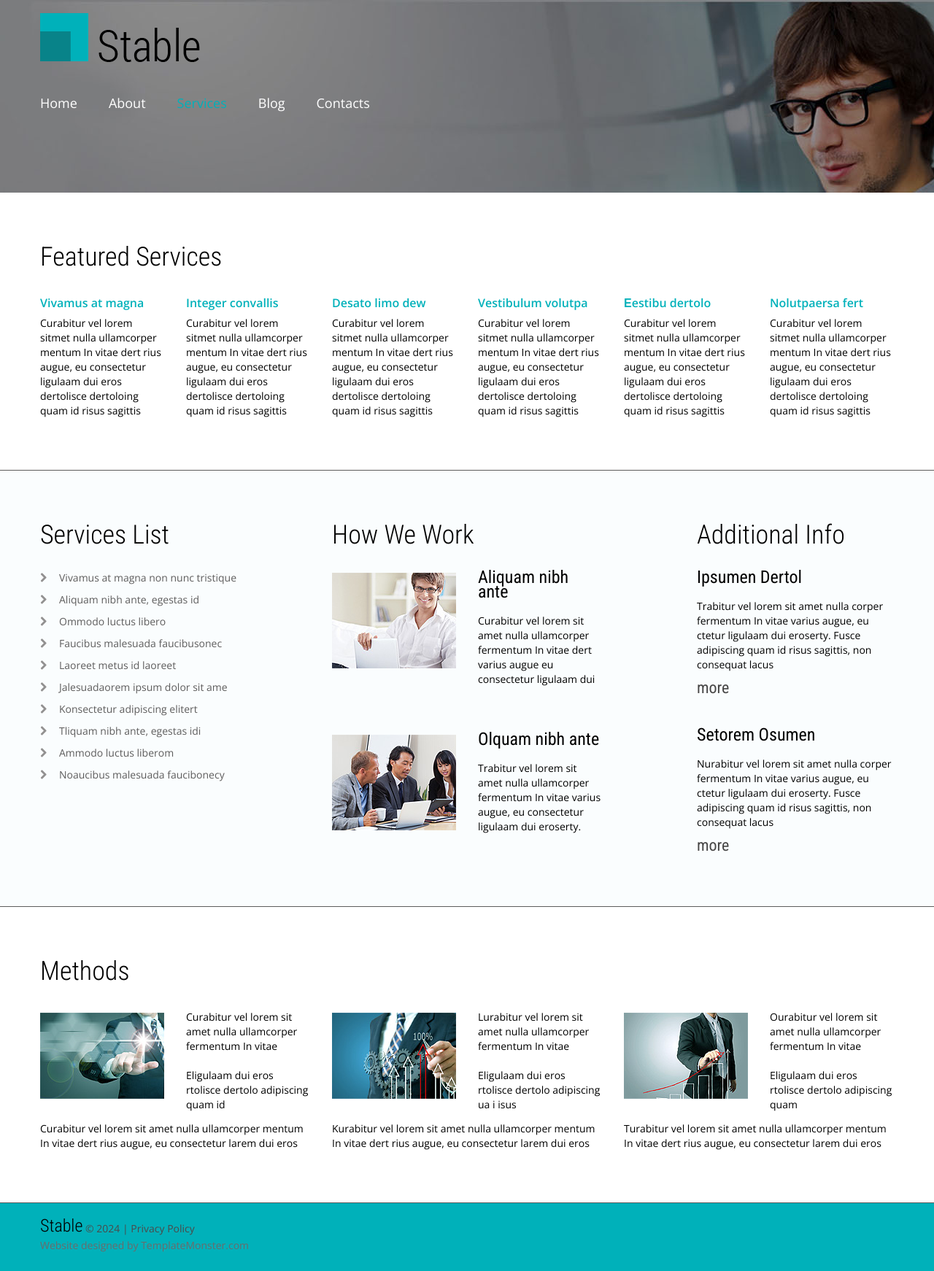
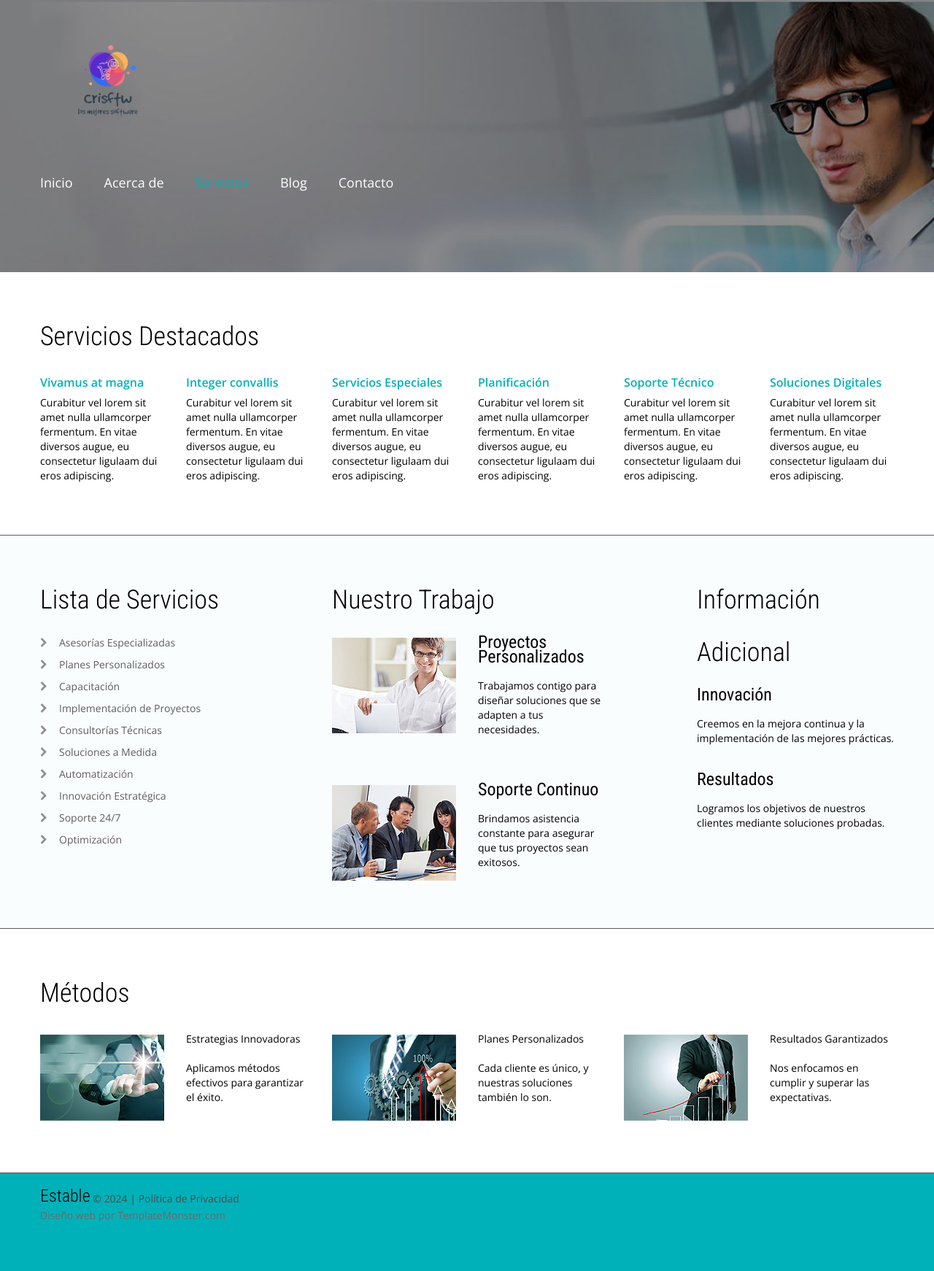
Before and after one commit to rodrixc982/CRISFTW-TELECOMUNICACIONES, a plain HTML site: page services.html in a window 1280 px wide. Shown: the whole page at 73% size. After the commit the page ends 1701 px from the top, so only its background shows below. Drawn offline with nearby package versions, Linux system fonts and the light colour scheme.

Commit message:
Actualización de archivos: about.html, contacts.html, index.html, services.html y la nueva imagen

```diff
--- a/services.html
+++ b/services.html
@@ -1,7 +1,7 @@
 <!DOCTYPE html>
-<html lang="en">
+<html lang="es">
 <head>
-<title>Services</title>
+<title>Servicios</title>
 <meta charset="utf-8">
 <meta name="format-detection" content="telephone=no" />
 <link rel="icon" href="images/favicon.ico">
@@ -25,7 +25,7 @@
 <!--[if lt IE 8]>
  <div style=' clear: both; text-align:center; position: relative;'>
    <a href="http://windows.microsoft.com/en-US/internet-explorer/products/ie/home?ocid=ie6_countdown_bannercode">
-     <img src="http://storage.ie6countdown.com/assets/100/images/banners/warning_bar_0000_us.jpg" border="0" height="42" width="820" alt="You are using an outdated browser. For a faster, safer browsing experience, upgrade for free today." />
+     <img src="http://storage.ie6countdown.com/assets/100/images/banners/warning_bar_0000_us.jpg" border="0" height="42" width="820" alt="Estás usando un navegador desactualizado. Para una experiencia más rápida y segura, actualiza gratis hoy." />
    </a>
 </div>
 <![endif]-->
@@ -35,36 +35,30 @@
 <![endif]-->
 </head>
 <body>
-<!--==============================
-              header
-=================================-->
 <header>
   <div class="container">
     <div class="row">
       <div class="grid_12 rel">
         <h1>
           <a href="index.html">
-            <img src="images/logo.png" alt="Logo alt">
+            <img src="images/LOGUITO.png" alt="Logo alt" width="180">
           </a>
         </h1>
       </div>
     </div>
   </div>
   <section id="stuck_container">
-  <!--==============================
-              Stuck menu
-  =================================-->
     <div class="container">
       <div class="row">
         <div class="grid_12 ">
           <div class="navigation ">
             <nav>
               <ul class="sf-menu">
-               <li><a href="index.html">Home</a></li>
-               <li><a href="about.html">About</a></li>
-               <li class="current"><a href="services.html">Services</a></li>
+               <li><a href="index.html">Inicio</a></li>
+               <li><a href="about.html">Acerca de</a></li>
+               <li class="current"><a href="services.html">Servicios</a></li>
                <li><a href="blog.html">Blog</a></li>
-               <li><a href="contacts.html">Contacts</a></li>
+               <li><a href="contacts.html">Contacto</a></li>
              </ul>
             </nav>
             <div class="clear"></div>
@@ -75,32 +69,29 @@
     </div>
   </section>
 </header>
-<!--=====================
-          Content
-======================-->
-<section id="content"><div class="ic">More Website Templates @ TemplateMonster.com - July 28, 2014!</div>
+<section id="content">
   <div class="container">
     <div class="row">
       <div class="grid_12">
-        <h3>Featured Services</h3>
+        <h3>Servicios Destacados</h3>
       </div>
       <div class="grid_2">
-        <div class="text2 color1"><a href="#">Vivamus at magna</a></div>Curabitur vel lorem sitmet nulla ullamcorper mentum In vitae dert rius augue, eu consectetur ligulaam dui eros dertolisce dertoloing quam id risus sagittis
+        <div class="text2 color1"><a href="#">Vivamus at magna</a></div>Curabitur vel lorem sit amet nulla ullamcorper fermentum. En vitae diversos augue, eu consectetur ligulaam dui eros adipiscing.
       </div>
       <div class="grid_2">
-        <div class="text2 color1"><a href="#">Integer convallis</a></div>Curabitur vel lorem sitmet nulla ullamcorper mentum In vitae dert rius augue, eu consectetur ligulaam dui eros dertolisce dertoloing quam id risus sagittis
+        <div class="text2 color1"><a href="#">Integer convallis</a></div>Curabitur vel lorem sit amet nulla ullamcorper fermentum. En vitae diversos augue, eu consectetur ligulaam dui eros adipiscing.
       </div>
       <div class="grid_2">
-        <div class="text2 color1"><a href="#">Desato limo dew</a></div>Curabitur vel lorem sitmet nulla ullamcorper mentum In vitae dert rius augue, eu consectetur ligulaam dui eros dertolisce dertoloing quam id risus sagittis
+        <div class="text2 color1"><a href="#">Servicios Especiales</a></div>Curabitur vel lorem sit amet nulla ullamcorper fermentum. En vitae diversos augue, eu consectetur ligulaam dui eros adipiscing.
       </div>
       <div class="grid_2">
-        <div class="text2 color1"><a href="#">Vestibulum volutpa</a></div>Curabitur vel lorem sitmet nulla ullamcorper mentum In vitae dert rius augue, eu consectetur ligulaam dui eros dertolisce dertoloing quam id risus sagittis
+        <div class="text2 color1"><a href="#">Planificación</a></div>Curabitur vel lorem sit amet nulla ullamcorper fermentum. En vitae diversos augue, eu consectetur ligulaam dui eros adipiscing.
       </div>
       <div class="grid_2">
-        <div class="text2 color1"><a href="#">Еestibu dertolo</a></div>Curabitur vel lorem sitmet nulla ullamcorper mentum In vitae dert rius augue, eu consectetur ligulaam dui eros dertolisce dertoloing quam id risus sagittis
+        <div class="text2 color1"><a href="#">Soporte Técnico</a></div>Curabitur vel lorem sit amet nulla ullamcorper fermentum. En vitae diversos augue, eu consectetur ligulaam dui eros adipiscing.
       </div>
       <div class="grid_2">
-        <div class="text2 color1"><a href="#">Nolutpaersa fert</a></div>Curabitur vel lorem sitmet nulla ullamcorper mentum In vitae dert rius augue, eu consectetur ligulaam dui eros dertolisce dertoloing quam id risus sagittis
+        <div class="text2 color1"><a href="#">Soluciones Digitales</a></div>Curabitur vel lorem sit amet nulla ullamcorper fermentum. En vitae diversos augue, eu consectetur ligulaam dui eros adipiscing.
       </div>
     </div>
   </div>
@@ -108,46 +99,46 @@
     <div class="container">
       <div class="row">
         <div class="grid_4">
-          <h3>Services List</h3>
+          <h3>Lista de Servicios</h3>
           <ul class="list-1">
-            <li><a href="#">Vivamus at magna non nunc tristique </a></li>
-            <li><a href="#">Aliquam nibh ante, egestas id</a></li>
-            <li><a href="#">Ommodo luctus libero</a></li>
-            <li><a href="#">Faucibus malesuada faucibusonec </a></li>
-            <li><a href="#">Laoreet metus id laoreet</a></li>
-            <li><a href="#">Jalesuadaorem ipsum dolor sit ame</a></li>
-            <li><a href="#">Konsectetur adipiscing elitert</a></li>
-            <li><a href="#">Tliquam nibh ante, egestas idi</a></li>
-            <li><a href="#">Ammodo luctus liberom</a></li>
-            <li><a href="#">Noaucibus malesuada faucibonecy </a></li>
+            <li><a href="#">Asesorías Especializadas</a></li>
+            <li><a href="#">Planes Personalizados</a></li>
+            <li><a href="#">Capacitación</a></li>
+            <li><a href="#">Implementación de Proyectos</a></li>
+            <li><a href="#">Consultorías Técnicas</a></li>
+            <li><a href="#">Soluciones a Medida</a></li>
+            <li><a href="#">Automatización</a></li>
+            <li><a href="#">Innovación Estratégica</a></li>
+            <li><a href="#">Soporte 24/7</a></li>
+            <li><a href="#">Optimización</a></li>
           </ul>
         </div>
         <div class="grid_4">
-          <h3>How We Work</h3>
+          <h3>Nuestro Trabajo</h3>
           <div class="block-2">
             <img src="images/page3_img1.jpg" alt="" class="img_inner fleft">
             <div class="extra_wrapper">
-              <div class="text1"><a href="#">Aliquam nibh ante</a></div>
-              Curabitur vel lorem sit amet nulla ullamcorper fermentum In vitae dert varius augue eu consectetur ligulaam dui
+              <div class="text1"><a href="#">Proyectos Personalizados</a></div>
+              Trabajamos contigo para diseñar soluciones que se adapten a tus necesidades.
             </div>
           </div>
           <div class="block-2 offset__1">
             <img src="images/page3_img2.jpg" alt="" class="img_inner fleft">
             <div class="extra_wrapper">
-              <div class="text1"><a href="#">Olquam nibh ante</a></div>
-              Trabitur vel lorem sit amet nulla ullamcorper fermentum In vitae varius augue, eu consectetur ligulaam dui eroserty.
+              <div class="text1"><a href="#">Soporte Continuo</a></div>
+              Brindamos asistencia constante para asegurar que tus proyectos sean exitosos.
             </div>
           </div>
         </div>
         <div class="grid_3 preffix_1">
-          <h3>Additional Info</h3>
+          <h3>Información Adicional</h3>
           <div class="block-2">
-              <div class="text1"><a href="#"> Ipsumen Dertol</a></div>
-              Trabitur vel lorem sit amet nulla corper fermentum In vitae varius augue, eu ctetur ligulaam dui eroserty. Fusce adipiscing quam id risus sagittis, non consequat lacus <br> <a href="#" class="link-1">more</a>
+              <div class="text1"><a href="#">Innovación</a></div>
+              Creemos en la mejora continua y la implementación de las mejores prácticas.
           </div>
           <div class="block-2 ">
-              <div class="text1"><a href="#">Setorem Osumen</a></div>
-              Nurabitur vel lorem sit amet nulla corper fermentum In vitae varius augue, eu ctetur ligulaam dui eroserty. Fusce adipiscing quam id risus sagittis, non consequat lacus  <br> <a href="#" class="link-1">more</a>
+              <div class="text1"><a href="#">Resultados</a></div>
+              Logramos los objetivos de nuestros clientes mediante soluciones probadas.
           </div>
         </div>
       </div>
@@ -156,44 +147,38 @@
   <div class="container">
     <div class="row">
       <div class="grid_12">
-        <h3>Methods</h3>
+        <h3>Métodos</h3>
       </div>
       <div class="grid_4">
         <img src="images/page3_img3.jpg" alt="" class="img_inner fleft">
         <div class="extra_wrapper">
-          <p class="fwn"><a href="#">Curabitur vel lorem sit amet nulla ullamcorper fermentum In vitae </a></p>
-          <p class="offset__1">Eligulaam dui eros rtolisce dertolo adipiscing quam id </p>
+          <p class="fwn"><a href="#">Estrategias Innovadoras</a></p>
+          <p class="offset__1">Aplicamos métodos efectivos para garantizar el éxito.</p>
         </div>
-          Curabitur vel lorem sit amet nulla ullamcorper mentum In vitae dert rius augue, eu consectetur larem dui eros
       </div>
       <div class="grid_4">
         <img src="images/page3_img4.jpg" alt="" class="img_inner fleft">
         <div class="extra_wrapper">
-          <p class="fwn"><a href="#">Lurabitur vel lorem sit amet nulla ullamcorper fermentum In vitae </a></p>
-          <p class="offset__1">Eligulaam dui eros rtolisce dertolo adipiscing ua i isus </p>
+          <p class="fwn"><a href="#">Planes Personalizados</a></p>
+          <p class="offset__1">Cada cliente es único, y nuestras soluciones también lo son.</p>
         </div>
-          Kurabitur vel lorem sit amet nulla ullamcorper mentum In vitae dert rius augue, eu consectetur larem dui eros
       </div>
       <div class="grid_4">
         <img src="images/page3_img5.jpg" alt="" class="img_inner fleft">
         <div class="extra_wrapper">
-          <p class="fwn"><a href="#">Ourabitur vel lorem sit amet nulla ullamcorper fermentum In vitae </a></p>
-          <p class="offset__1">Eligulaam dui eros rtolisce dertolo adipiscing quam </p>
+          <p class="fwn"><a href="#">Resultados Garantizados</a></p>
+          <p class="offset__1">Nos enfocamos en cumplir y superar las expectativas.</p>
         </div>
-        Turabitur vel lorem sit amet nulla ullamcorper mentum In vitae dert rius augue, eu consectetur larem dui eros
       </div>
     </div>
   </div>
 </section>
-<!--==============================
-              footer
-=================================-->
 <footer id="footer">
   <div class="container">
     <div class="row">
       <div class="grid_12">
-        <div class="copyright"><span class="brand">Stable</span> &copy; <span id="copyright-year"></span> | <a href="#">Privacy Policy</a>
-          <div class="sub-copy">Website designed by <a href="http://www.templatemonster.com/" rel="nofollow">TemplateMonster.com</a></div>
+        <div class="copyright"><span class="brand">Estable</span> &copy; <span id="copyright-year"></span> | <a href="#">Política de Privacidad</a>
+          <div class="sub-copy">Diseño web por <a href="http://www.templatemonster.com/" rel="nofollow">TemplateMonster.com</a></div>
         </div>
       </div>
     </div>
```
Also changed, not shown: about.html (+21 -14 lines), contacts.html (+38 -40 lines), index.html (+2 -2 lines), 1 other file.
